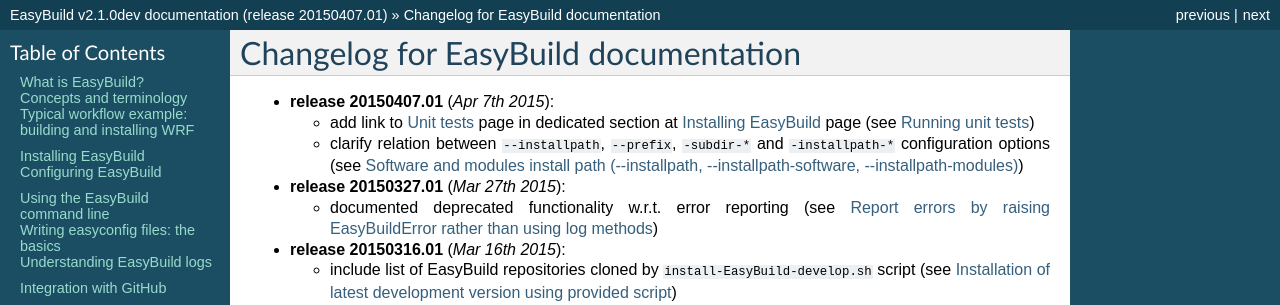
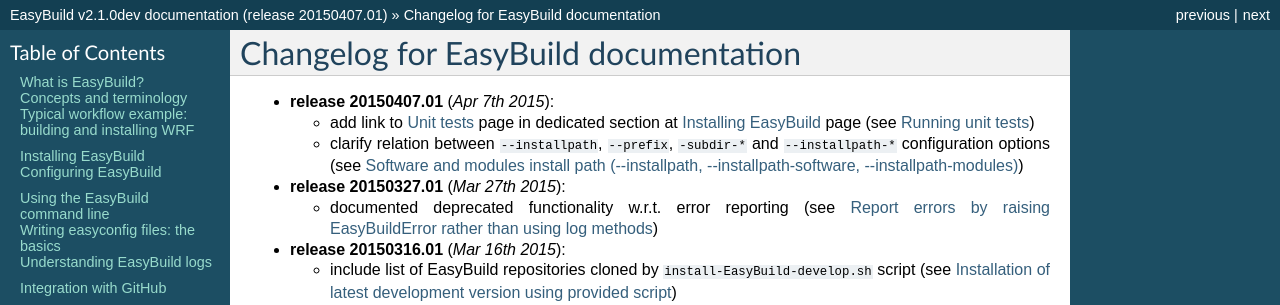
Before and after one commit to easybuilders/easybuild, a Sphinx documentation site: the page built from docs/Changelog.rst, in a window 1280 px wide. Shown: the top 305 px of the page. Built offline with Sphinx 7.4.7, drawn with Linux system fonts in a browser that asks for light colours.

Commit message:
fix remark

```diff
--- a/docs/Changelog.rst
+++ b/docs/Changelog.rst
@@ -7,8 +7,8 @@
 
   * add link to :ref:`unit_tests` page in dedicated section at :ref:`installation` page
     (see :ref:`install_running_unit_tests`)
-  * clarify relation between ``--installpath``, ``--prefix``, ``-subdir-*`` and ``-installpath-*`` configuration options
-    (see :ref:`installpath`)
+  * clarify relation between ``--installpath``, ``--prefix``, ``-subdir-*`` and ``--installpath-*``
+    configuration options (see :ref:`installpath`)
 
 * **release 20150327.01** (`Mar 27th 2015`):
 
```
